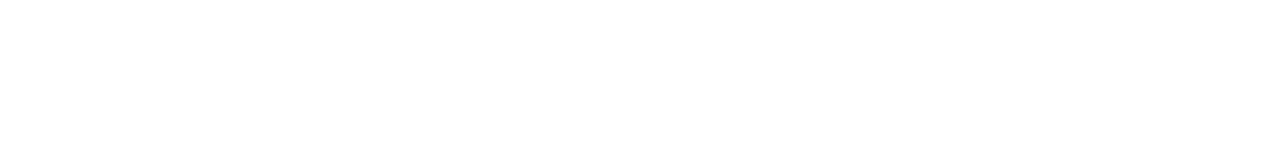
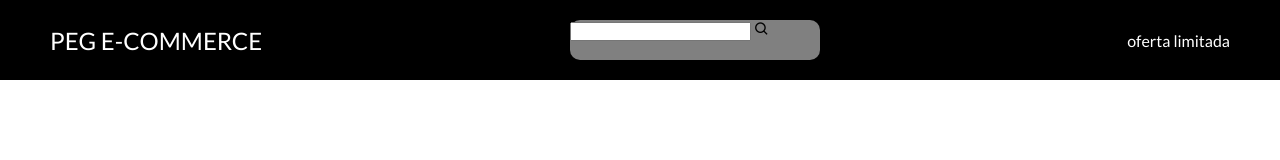
Before and after one commit to claudiocsx/Projeto-ecomerci-em-grupo, a plain HTML site: page Client/index.html in a window 1280 px wide. Drawn offline with nearby package versions, Linux system fonts and the light colour scheme.

Commit message:
Construindo o Header

```diff
--- a/Client/Css/style.css
+++ b/Client/Css/style.css
@@ -0,0 +1,49 @@
+/* ============================= Variables ==================== */
+:root{
+    --colo-header: #000000;
+}
+/* ============================= Base ========================= */
+*{
+    margin: 0;
+    padding: 0;
+    box-sizing: border-box;
+}
+
+body {
+    font-family: "Lato", sans-serif;
+}
+
+
+header{
+    background-color: #000000;
+}
+
+
+
+/* =========================== Header ========================= */
+.nav__top{
+    width: 100%;
+    display: flex;
+    justify-content: space-between;
+    align-items: center;
+    background-color: #000000;
+    padding: 20px 50px;
+}
+
+.logo{
+    font-size: 1.5rem;
+    color: #ffff;
+}
+
+.limitede__off{
+    color: #ffff;
+}
+
+.search{
+    width: 250px;
+    height: 40px;
+     border: none;
+    background-color: gray;
+    border-radius: 10px;
+    outline: none;
+}
--- a/Client/index.html
+++ b/Client/index.html
@@ -6,16 +6,35 @@
     <meta name="viewport" content="width=device-width, initial-scale=1.0">
     <!-- =================================== google fonts ================================= -->
 
+    <link href="https://fonts.googleapis.com/css2?family=Lato:ital,wght@0,100;0,300;0,400;0,700;0,900;1,100;1,300;1,400;1,700;1,900&display=swap"
+    rel="stylesheet">
+
     <!-- ===================================== boxicons =================================== -->
+    <link href='https://unpkg.com/boxicons@2.1.1/css/boxicons.min.css' rel='stylesheet'>
 
     <!-- ================================ css ============================================= -->
+    <link rel="stylesheet" href="./Css/style.css">
 
-    <title>Projeto</title>
+    <title>PEG E-COMMERCE</title>
 </head>
 <body>
     <!-- ============================= Header ======================================== -->
-    <header>
-
+    <header class="header">
+        <nav class="nav__top">
+            <div class="nav__item">
+                <span class="logo">PEG E-COMMERCE</span>
+            </div>
+            <div class="nav__item">
+                  <div class="search">
+                    <input type="text" class="search__input">
+                    <i class='bx bx-search'></i>
+                  </div>
+                </div>
+                <div class="nav__item">
+                    <span class="limitede__off">oferta limitada</span>
+                </div>
+            </div>
+        </nav>
     </header>
     <!-- ============================= Main ======================================== -->
     <main>
```
